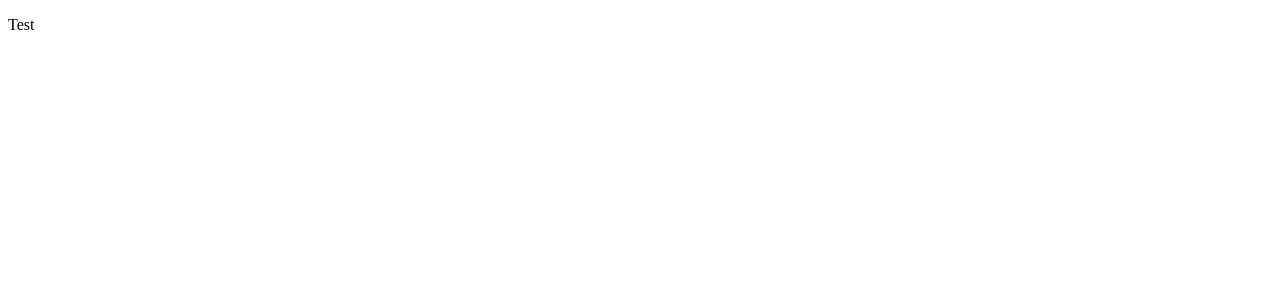
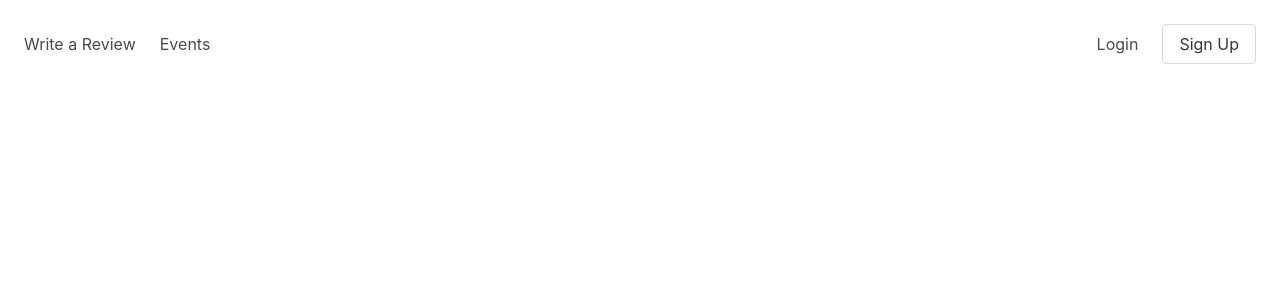
Before and after one commit to ehsan27ali/yelp-frontend, a React (Create React App) app: page / in a window 1280 px wide. Shown: the top 300 px of the page. Built offline with nearby package versions, Linux system fonts and the light colour scheme.

Commit message:
add top nav

```diff
--- a/public/index.html
+++ b/public/index.html
@@ -24,6 +24,7 @@
       work correctly both with client-side routing and a non-root public URL.
       Learn how to configure a non-root public URL by running `npm run build`.
     -->
+    <script defer src="https://use.fontawesome.com/releases/v5.3.1/js/all.js"></script>
     <title>Yelp Clone</title>
   </head>
   <body>
--- a/src/App.js
+++ b/src/App.js
@@ -1,7 +1,9 @@
+import { LandingPage } from "./LandingPage/LandingPage";
 
 function App() {
   return (
-    <p>Test</p>
+    <LandingPage/>
+
   );
 }
 
--- /dev/null
+++ b/src/LandingPage/LandingPage.js
@@ -0,0 +1,11 @@
+import React from 'react'
+import { TopNav } from './TopNav/TopNav'
+
+export function LandingPage() {
+    return(
+        <div>
+            <TopNav/>
+        </div>
+
+    );
+}
--- /dev/null
+++ b/src/LandingPage/TopNav/TopNav.js
@@ -0,0 +1,17 @@
+import React from 'react'
+import styles from './TopNav.module.css';
+
+export function TopNav() {
+    return (
+        <div className={styles['top-nav']}>
+            <div className={styles.left}>
+                <span>Write a Review</span>
+                <span>Events</span>
+            </div>
+            <div className={styles.right}>
+                <span>Login</span>
+                <button className='button'>Sign Up</button>
+            </div>
+        </div>
+    )
+}
--- /dev/null
+++ b/src/LandingPage/TopNav/TopNav.module.css
@@ -0,0 +1,22 @@
+:root {
+    --element-spacing: 1.5rem;
+}
+
+.top-nav {
+    display: flex;
+    justify-content: space-between;
+    align-items: center;
+    margin: var(--element-spacing);
+}
+
+.left > *  {
+    margin-right: var(--element-spacing);
+}
+
+.right {
+    display: flex;
+    align-items: center;
+}
+.right > * {
+    margin-left: var(--element-spacing);
+}
--- a/src/index.js
+++ b/src/index.js
@@ -1,6 +1,7 @@
 import React from 'react';
 import ReactDOM from 'react-dom';
 import App from './App';
+import 'bulma/css/bulma.css';
 import reportWebVitals from './reportWebVitals';
 
 ReactDOM.render(
```
Also changed, not shown: src/LandingPage/LandingPage.module.css (added).
